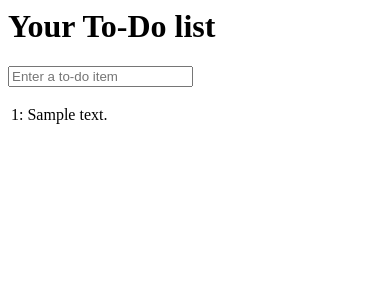
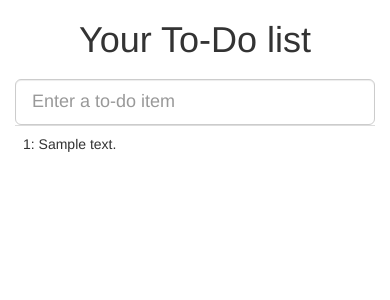
Before and after one commit to AlonsoIbarra/TestDrivenDevelopmentPython, a Django app: template superlists/lists/templates/list.html in a window 390 px wide. Shown: the top 300 px of the page. Run offline with Django 3.2, Linux system fonts and the light colour scheme; the template is opened without the code that fills it: values that come from a table or form of the project are taken from there, others are empty; tables that the repository leaves empty hold one stand-in row (values such as "Sample post"); some libraries are stand-ins or nearby versions.

Commit message:
using bootstrap to enhancing the design

```diff
--- /dev/null
+++ b/superlists/lists/static/base.css
@@ -0,0 +1,3 @@
+#id_new_item {
+    margin-top: 2ex;
+}
--- a/superlists/lists/templates/base.html
+++ b/superlists/lists/templates/base.html
@@ -1,14 +1,32 @@
-<html>
+<!DOCTYPE html>
+<html lang="es">
     <head>
         <title>To-Do lists</title>
+        <meta name="viewport" content="width=device-width, initial-scale=1.0">
+        <link href="/static/bootstrap/css/bootstrap.min.css" rel="stylesheet" media="screen">
+        <link href="/static/base.css" rel="stylesheet" media="screen">
     </head>
     <body>
-    	<h1>{% block header_text %}{% endblock %}</h1>
-    	<form method="POST" action="{% block form_action %}{% endblock %}">
-            <input id="id_new_item" name="item_text" placeholder="Enter a to-do item" />
-            {% csrf_token %}
-    	</form>
-        {% block table %}
-        {% endblock %}
+        <div class="container">
+            <div class="row">
+                <div class="col-md-6 col-md-offset-3">
+                    <div class="text-center">
+    	                <h1>
+                            {% block header_text %}{% endblock %}
+                        </h1>
+                    	<form method="POST" action="{% block form_action %}{% endblock %}">
+                            <input id="id_new_item" name="item_text" class="form-control input-lg" placeholder="Enter a to-do item" />
+                            {% csrf_token %}
+                    	</form>
+                    </div>
+                </div>
+            </div>
+            <div class="row">
+                <div class="col-md-6 col-md-offset-3">
+                    {% block table %}
+                    {% endblock %}
+                </div>
+            </div>
+        </div>
     </body>
 </html>
--- a/superlists/lists/templates/list.html
+++ b/superlists/lists/templates/list.html
@@ -5,7 +5,7 @@
 {% block form_action %}/lists/{{ list.id }}/add_item{% endblock %}
 
 {% block table %}
-    <table id="id_list_table">
+    <table id="id_list_table" class="table">
         {% for item in list.item_set.all %}
             <tr><td>{{ forloop.counter }}: {{ item.text }}</td></tr>
         {% endfor %}
```
